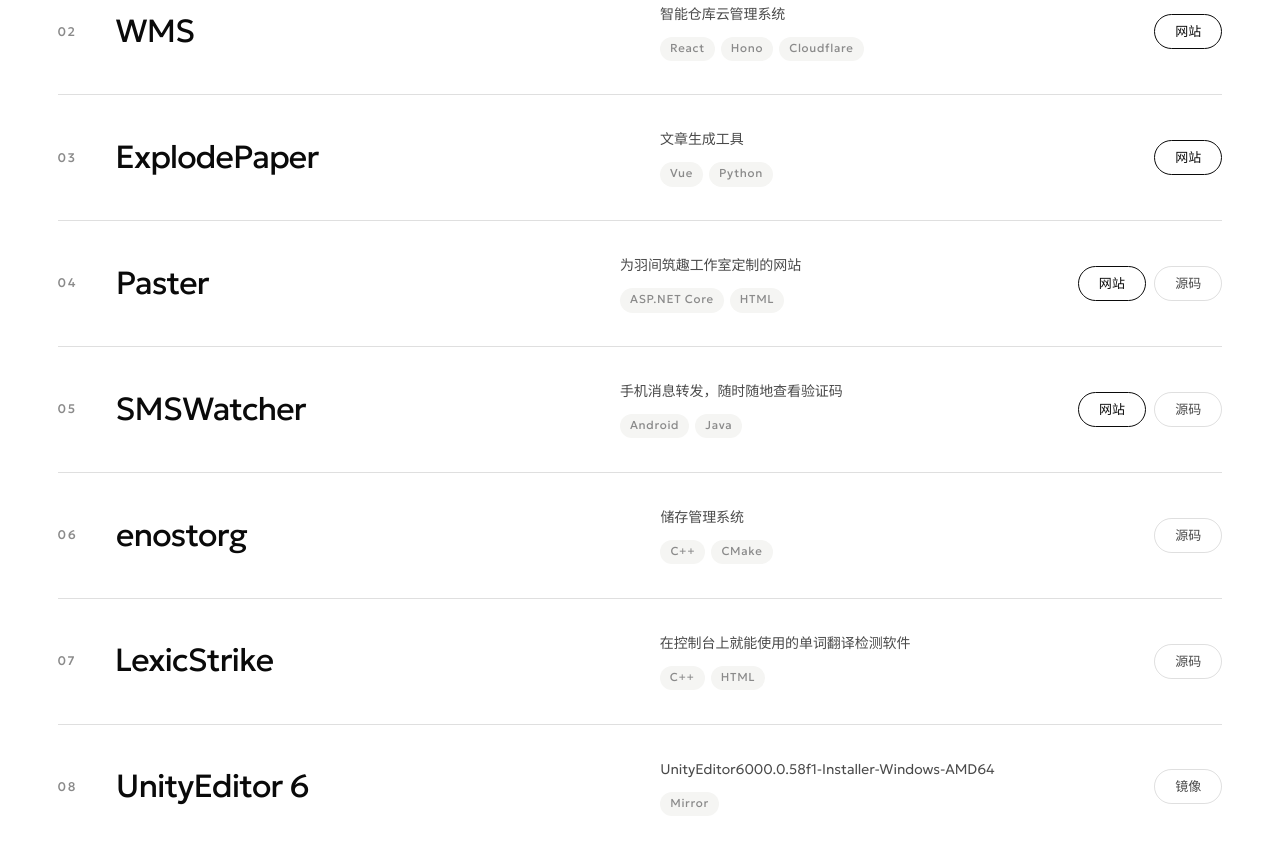
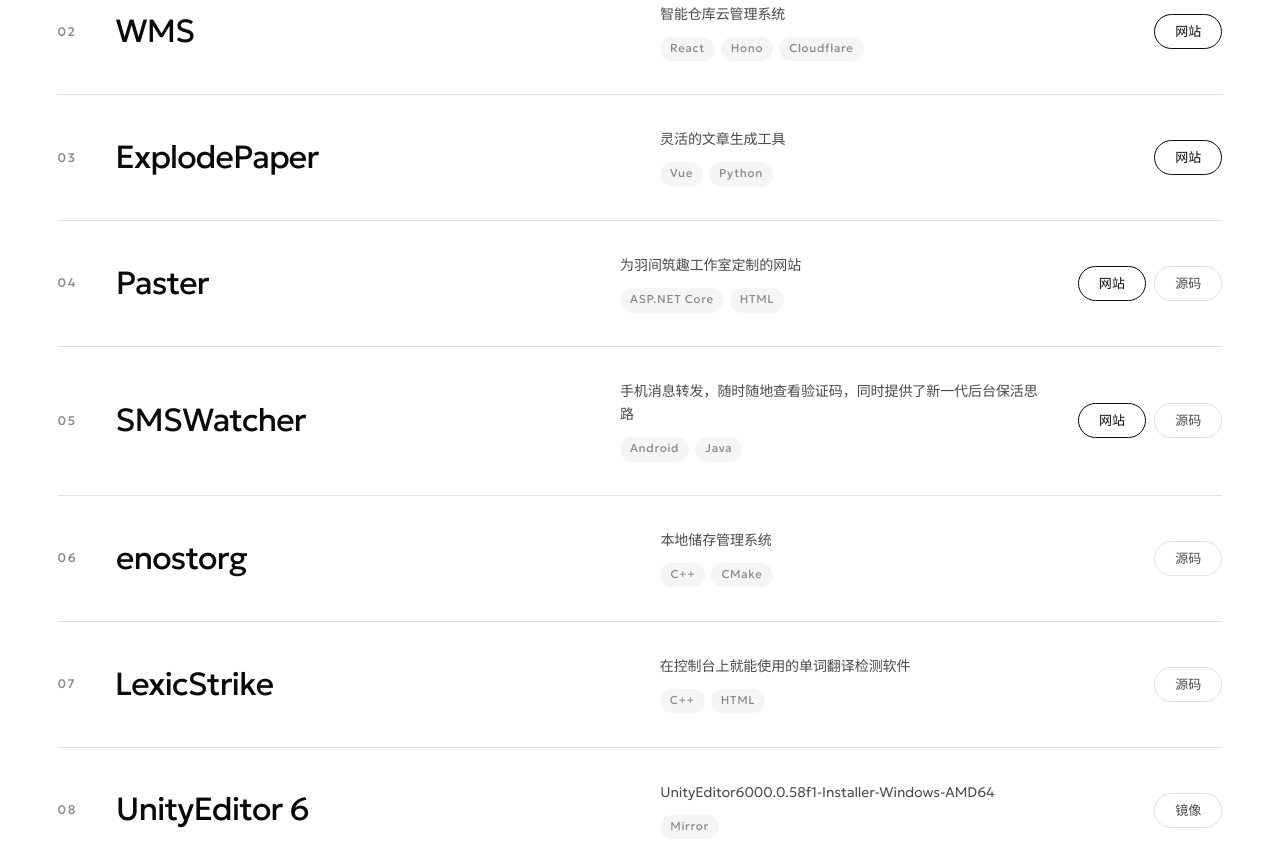
Before and after one commit to Sy4ce/sy4ce.github.io, a plain HTML site: page index.html in a window 1280 px wide. Shown: the part 1338-2180 px from the top of the page. Drawn offline with Linux system fonts and the light colour scheme.

Commit message:
Update index.html

```diff
--- a/index.html
+++ b/index.html
@@ -86,11 +86,6 @@
 
     <ul class="prods">
 
-      <!-- 没有 href 的按钮就是地址还没给我，补上即可 -->
-      <!-- 技术栈标签：写在 .prod__meta 里的 .prod__stack 列表内，一项一个 li。
-           WMS / ExplodePaper 的栈还没确认，所以先不放这个列表，补的时候照抄 01 的结构。
-           注释里不写标签名，免得静态校验把示例当成真标签。 -->
-
       <li class="prod" data-reveal>
         <span class="prod__num">01</span>
         <h3 class="prod__name">Cloudisk</h3>
@@ -127,7 +122,7 @@
         <span class="prod__num">03</span>
         <h3 class="prod__name">ExplodePaper</h3>
         <div class="prod__meta">
-          <p class="prod__desc">文章生成工具</p>
+          <p class="prod__desc">灵活的文章生成工具</p>
           <ul class="prod__stack">
             <li>Vue</li>
             <li>Python</li>
@@ -158,7 +153,7 @@
         <span class="prod__num">05</span>
         <h3 class="prod__name">SMSWatcher</h3>
         <div class="prod__meta">
-          <p class="prod__desc">手机消息转发，随时随地查看验证码</p>
+          <p class="prod__desc">手机消息转发，随时随地查看验证码，同时提供了新一代后台保活思路</p>
           <ul class="prod__stack">
             <li>Android</li>
             <li>Java</li>
@@ -174,7 +169,7 @@
         <span class="prod__num">06</span>
         <h3 class="prod__name">enostorg</h3>
         <div class="prod__meta">
-          <p class="prod__desc">储存管理系统</p>
+          <p class="prod__desc">本地储存管理系统</p>
           <ul class="prod__stack">
             <li>C++</li>
             <li>CMake</li>
@@ -257,7 +252,9 @@
     </div>
 
     <nav class="foot__nav" aria-label="页脚">
-      <a href="https://github.com/sy4ce" target="_blank" rel="noopener noreferrer">GitHub</a>
+      <a href="https://github.com/sy4ce" target="_blank" rel="noopener noreferrer"><svg xmlns="http://www.w3.org/2000/svg" width="16" height="16" fill="currentColor" class="bi bi-github" viewBox="0 0 16 16">
+  <path d="M8 0C3.58 0 0 3.58 0 8c0 3.54 2.29 6.53 5.47 7.59.4.07.55-.17.55-.38 0-.19-.01-.82-.01-1.49-2.01.37-2.53-.49-2.69-.94-.09-.23-.48-.94-.82-1.13-.28-.15-.68-.52-.01-.53.63-.01 1.08.58 1.23.82.72 1.21 1.87.87 2.33.66.07-.52.28-.87.51-1.07-1.78-.2-3.64-.89-3.64-3.95 0-.87.31-1.59.82-2.15-.08-.2-.36-1.02.08-2.12 0 0 .67-.21 2.2.82.64-.18 1.32-.27 2-.27s1.36.09 2 .27c1.53-1.04 2.2-.82 2.2-.82.44 1.1.16 1.92.08 2.12.51.56.82 1.27.82 2.15 0 3.07-1.87 3.75-3.65 3.95.29.25.54.73.54 1.48 0 1.07-.01 1.93-.01 2.2 0 .21.15.46.55.38A8.01 8.01 0 0 0 16 8c0-4.42-3.58-8-8-8"/>
+</svg> GitHub</a>
     </nav>
 
     <div class="foot__legal">
```
